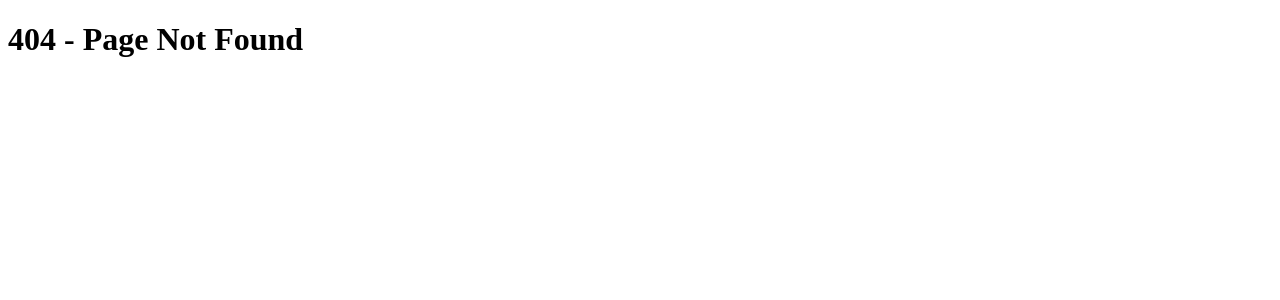
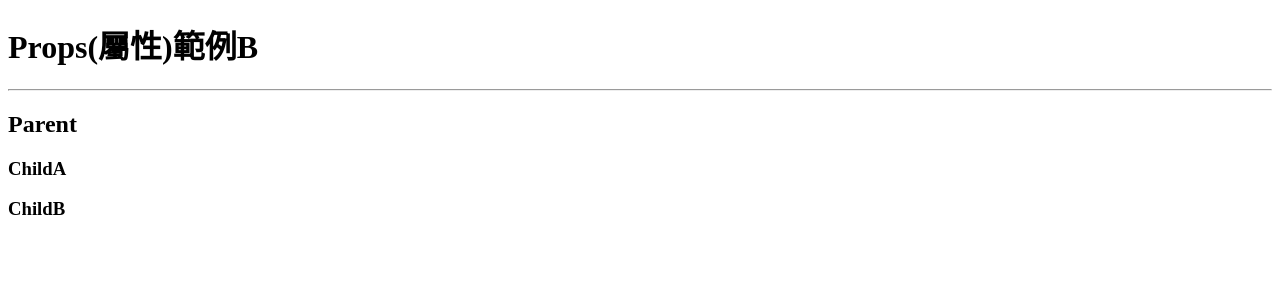
Before and after one commit to yanniao0827/React, a Next.js app: page /cs-0607/props_b in a window 1280 px wide. Before the commit this address had no page. Shown: the top 300 px of the page. Built offline with nearby package versions, Linux system fonts and the light colour scheme.

Commit message:
元件之間的溝通

```diff
--- /dev/null
+++ b/components/props_b/child-a.js
@@ -0,0 +1,9 @@
+import React from 'react';
+
+export default function ChildA() {
+  return (
+    <>
+      <h3>ChildA</h3>
+    </>
+  );
+}
--- /dev/null
+++ b/components/props_b/child-b.js
@@ -0,0 +1,9 @@
+import React from 'react';
+
+export default function ChildB() {
+  return (
+    <>
+      <h3>ChildB</h3>
+    </>
+  );
+}
--- /dev/null
+++ b/components/props_b/parent.js
@@ -0,0 +1,13 @@
+import React from 'react';
+import ChildA from './child-a';
+import ChildB from './child-b';
+
+export default function Parent() {
+  return (
+    <>
+      <h2>Parent</h2>
+      <ChildA />
+      <ChildB />
+    </>
+  );
+}
--- /dev/null
+++ b/pages/cs-0607/props_b.js
@@ -0,0 +1,12 @@
+import React from 'react';
+import Parent from '@/components/props_b/parent';
+
+export default function PropsB() {
+  return (
+    <>
+      <h1>Props(屬性)範例B</h1>
+      <hr />
+      <Parent />
+    </>
+  );
+}
```
